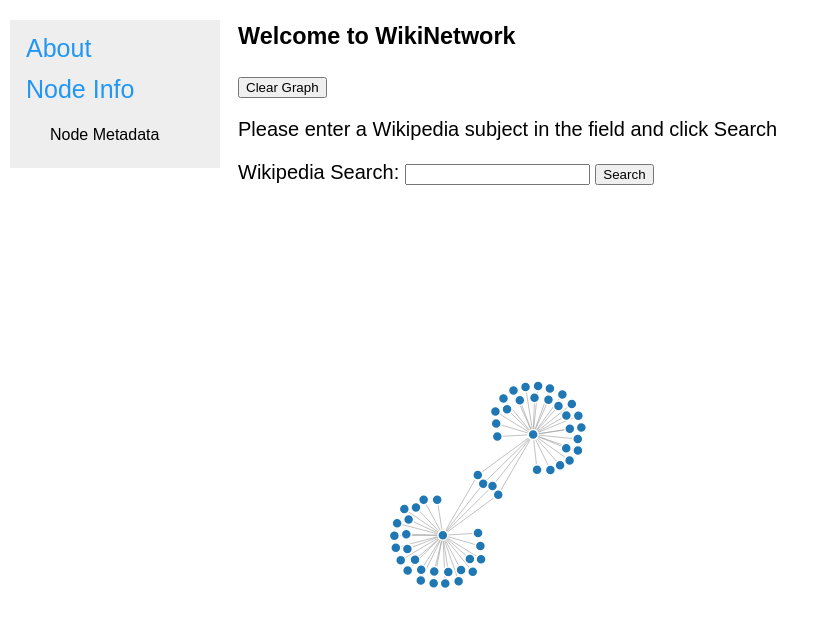
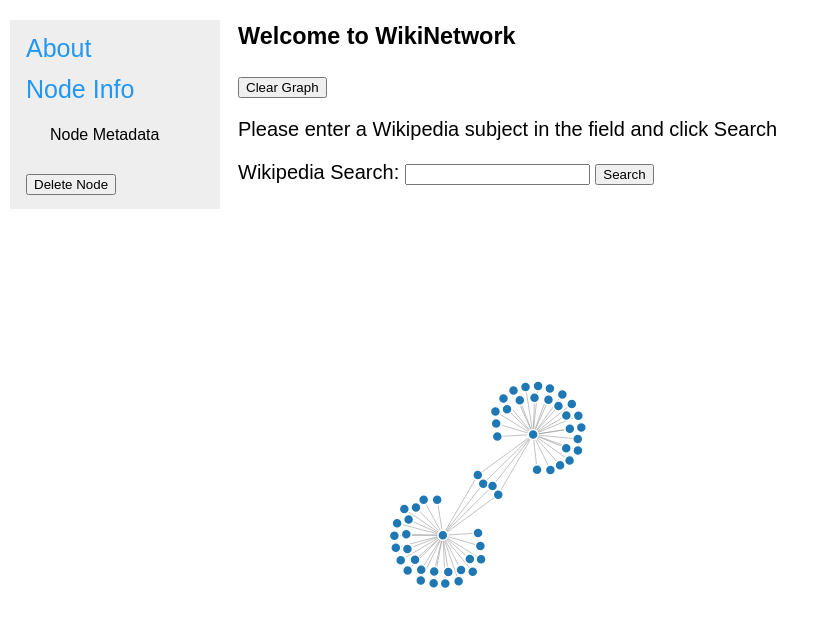
Before and after one commit to alexlk42/WikiNetwork, a website: page wikinetwork.htm in a window 1280 px wide. Shown: the whole page, without its empty margins (0-829 px from the left). Drawn offline with nearby package versions, Linux system fonts and the light colour scheme.

Commit message:
added delete node button to sidebar

```diff
--- a/wikinetwork.htm
+++ b/wikinetwork.htm
@@ -16,6 +16,7 @@
 		  <a href="#about">About</a>
 		  <a href="#nodeinfo">Node Info</a>
 		    <BLOCKQUOTE>Node Metadata</BLOCKQUOTE>
+		  <a><button type="button" class="btn btn-default">Delete Node</button></a>
 
 		</div>
 		<!-- /sidebar-->
```
